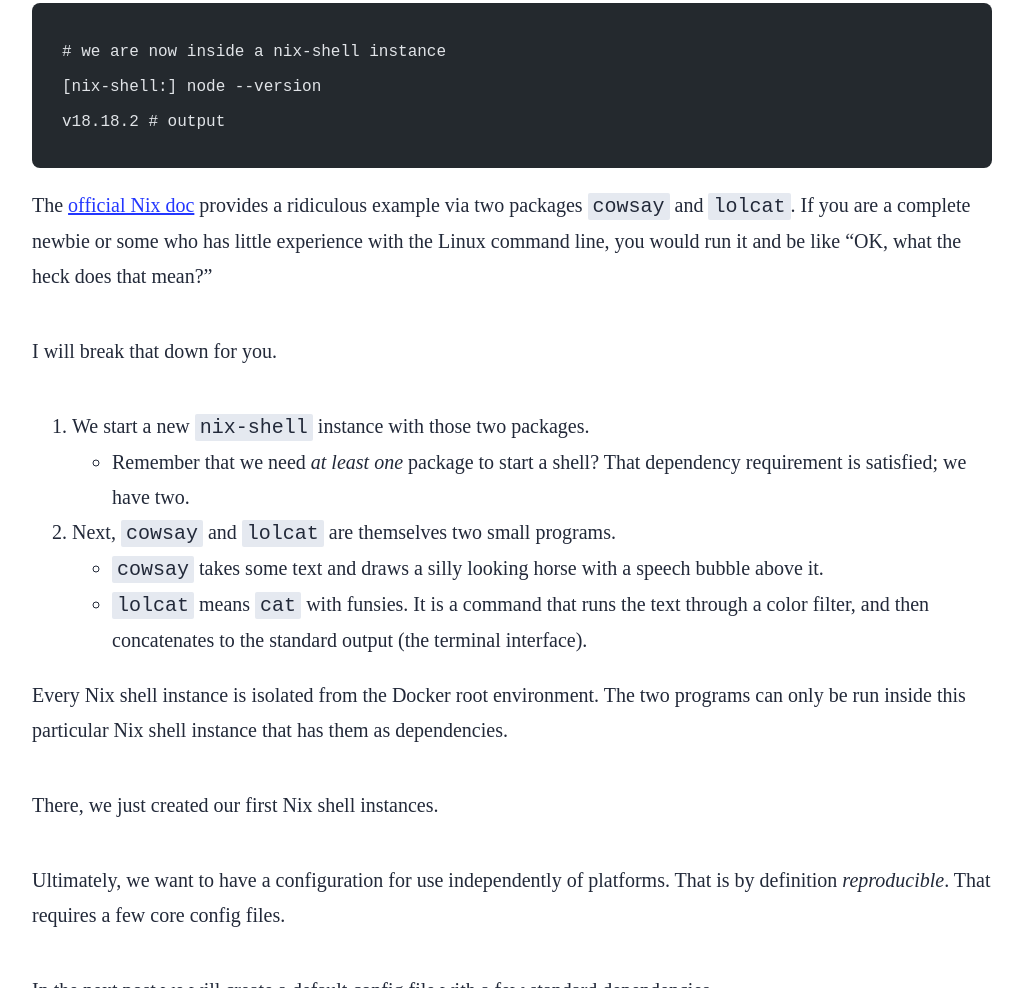
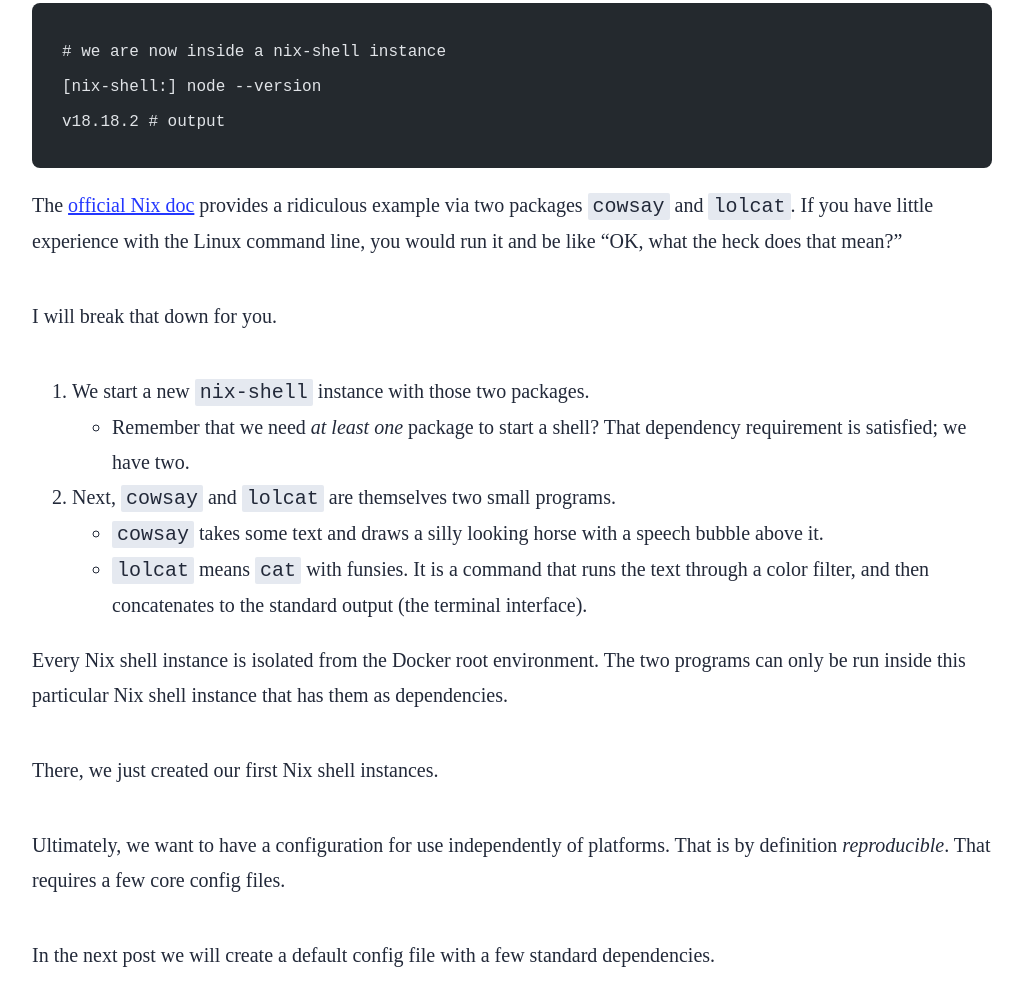
Before and after one commit to nkarl/nkarl.github.io, an Astro site: page /blog/2024-05-5-trying-out-nix in a window 1280 px wide. Shown: the part 2747-3735 px from the top of the page, without its empty margins (128-1151 px from the left). Built offline with nearby package versions, Linux system fonts and the light colour scheme; Astro itself is replaced by a stand-in of ours; code samples lack their colours.

Commit message:
Fixed some typos.

````diff
--- a/src/content/blog/2024-05-5-trying-out-nix.md
+++ b/src/content/blog/2024-05-5-trying-out-nix.md
@@ -72,7 +72,7 @@ nix-shell -p nodejs
 v18.18.2 # output
 ```
 
-The [official Nix doc](https://nix.dev/tutorials/first-steps/ad-hoc-shell-environments) provides a ridiculous example via two packages `cowsay` and `lolcat`. If you are a complete newbie or some who has little experience with the Linux command line, you would run it and be like "OK, what the heck does that mean?"
+The [official Nix doc](https://nix.dev/tutorials/first-steps/ad-hoc-shell-environments) provides a ridiculous example via two packages `cowsay` and `lolcat`. If you have little experience with the Linux command line, you would run it and be like "OK, what the heck does that mean?"
 
 I will break that down for you.
 
````
